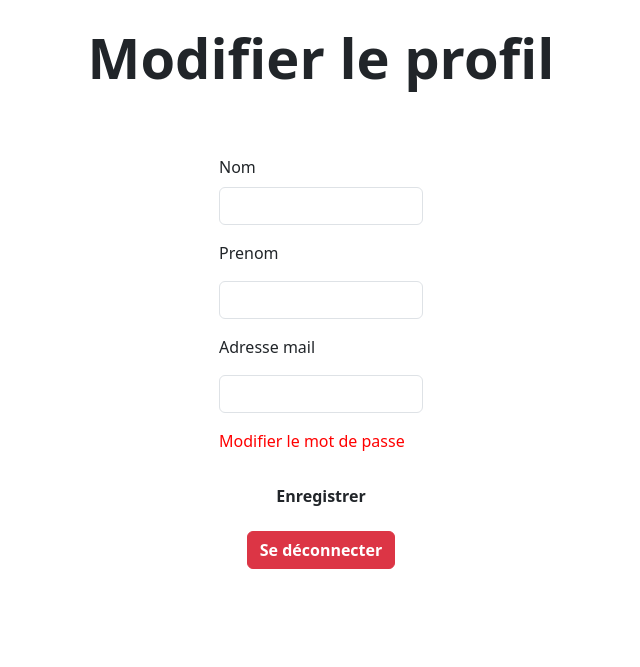
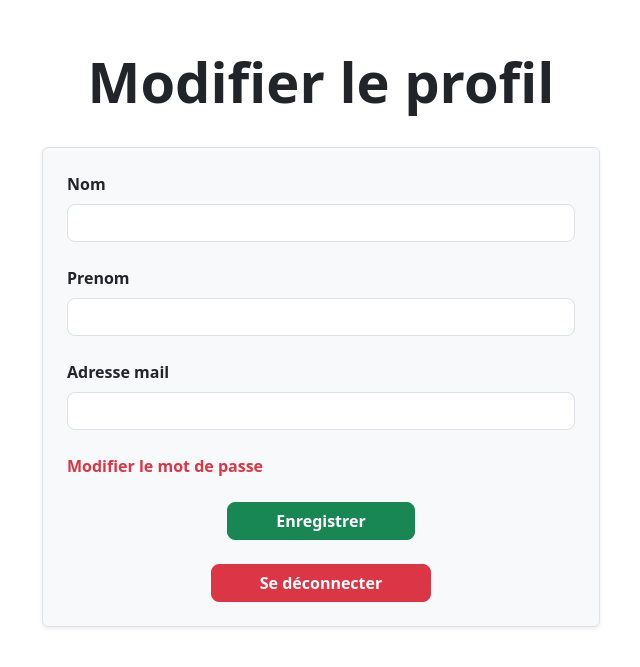
Before and after one commit to KillianCARRAT/SAE_WEB_BD, a Flask app: page /home/profil in a window 1280 px wide. Shown: the part 88-755 px from the top of the page, without its empty margins (319-959 px from the left). Run offline with Flask 3, Linux system fonts and the light colour scheme; the visitor is signed in with stand-in values (Sample User, id 1); some libraries are stand-ins or nearby versions.

Commit message:
Front-end page profil

```diff
--- a/src/templates/profil.html
+++ b/src/templates/profil.html
@@ -1,36 +1,43 @@
 <!DOCTYPE html>
-{% extends 'base.html' %} {% block content %}
-<div class="d-flex justify-content-center">
-    <h1 class="fw-bolder display-4 m-4">Modifier le profil</h1>
+{% extends 'base.html' %}
+{% block content %}
+<div class="container mt-5 d-flex flex-column align-items-center">
+    <div class="text-center mb-4">
+        <h1 class="fw-bolder display-4">Modifier le profil</h1>
+    </div>
+    <div class="p-4 border rounded shadow-sm bg-light w-50">
+        <form method="post" action="{{ url_for('modifier_profil') }}" enctype="multipart/form-data">
+            {{ form.hidden_tag() }}
+
+            <div class="mb-4">
+                <label for="name" class="form-label fw-bold"> {{ form.nom_user.label }} </label>
+                {{ form.nom_user(class_="form-control rounded-3") }}
             </div>
 
-<div class="mx-auto w-25 d-flex flex-column align-items-center div-dark rounded-4 mb-3 p-4">
-    <form class="w-75" method="post" action="{{ url_for('modifier_profil') }}" enctype="multipart/form-data">
-        {{ form.hidden_tag() }}
-        <div class="text-center mb-3">
+            <div class="mb-4">
+                <label for="firstname" class="form-label fw-bold"> {{ form.prenom_user.label }} </label>
+                {{ form.prenom_user(class_="form-control rounded-3") }}
             </div>
-        <div class="mb-3 form-group">
-            <label class="color_white mb-2" for="name">{{ form.nom_user.label }}</label>
-            {{ form.nom_user(class_ ="form-control") }}
+
+            <div class="mb-4">
+                <label for="email" class="form-label fw-bold"> {{ form.email.label }} </label>
+                {{ form.email(class_="form-control rounded-3") }}
             </div>
-        <div class="mb-3 form-group">
-            <label class="color_white mb-3" for="firstname">{{ form.prenom_user.label }}</label>
-            {{ form.prenom_user(class_ ="form-control") }}
+
+            <div class="mb-4">
+                <a href="{{ url_for('mdp_modif') }}" class="text-danger text-decoration-none fw-bold">Modifier le mot de
+                    passe</a>
             </div>
-        <div class="mb-3 form-group">
-            <label class="color_white mb-3" for="firstname">{{ form.email.label }}</label>
-            {{ form.email(class_ ="form-control") }}
-        </div>
-        <div class="mb-3 form-group ">
-            <a href={{url_for('mdp_modif')}} style="text-decoration: none; color: red;">Modifier le mot de passe</a>
-        </div>
-        <div class="d-flex justify-content-center mt-4">
-            <button class="btn btn-base fw-bolder" type="submit">Enregistrer</button>
+
+            <div class="text-center">
+                <button type="submit" class="btn btn-success fw-bolder px-5 rounded-3">Enregistrer</button>
             </div>
         </form>
-    <button class="btn btn-danger mt-3 fw-bolder">
-        <a href={{url_for('logout')}} style="text-decoration: none; color: inherit;">Se déconnecter</a>
-    </button>
+
+        <div class="text-center mt-4">
+            <a href="{{ url_for('logout') }}" class="btn btn-danger fw-bolder px-5 text-white text-decoration-none rounded-3">Se
+                déconnecter</a>
         </div>
-
+    </div>
+</div>
 {% endblock %}
```
Lines whose indentation alone changed are shown as unchanged.
